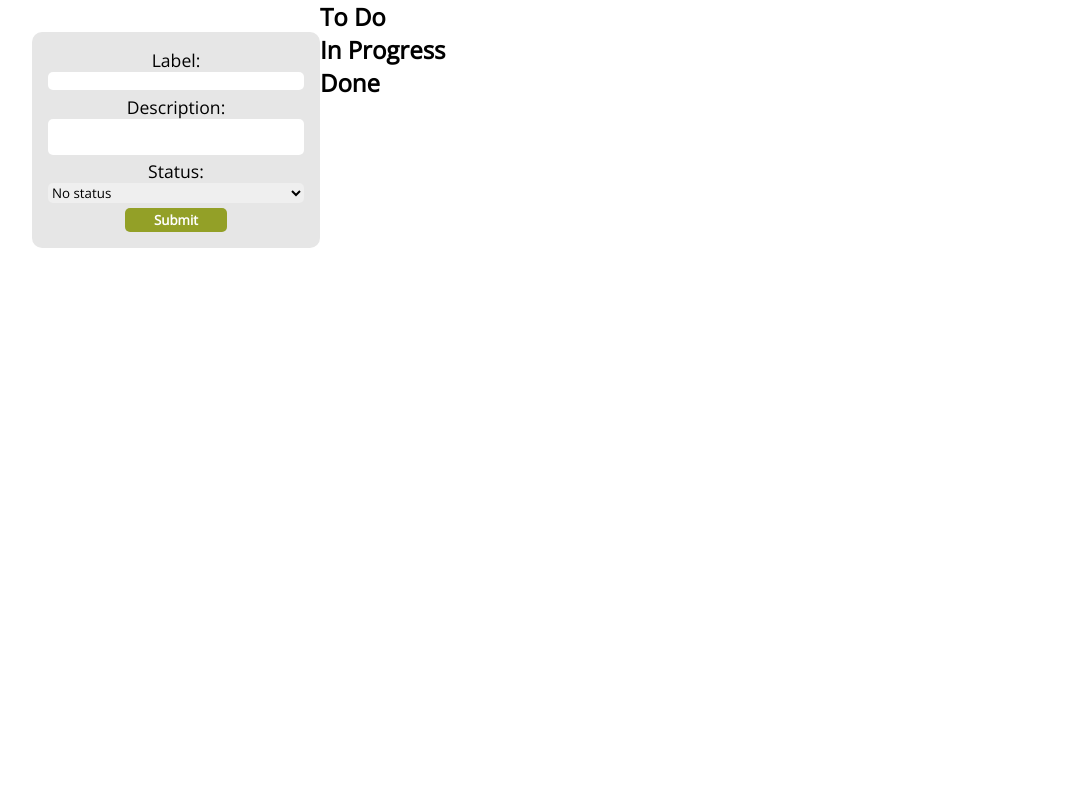
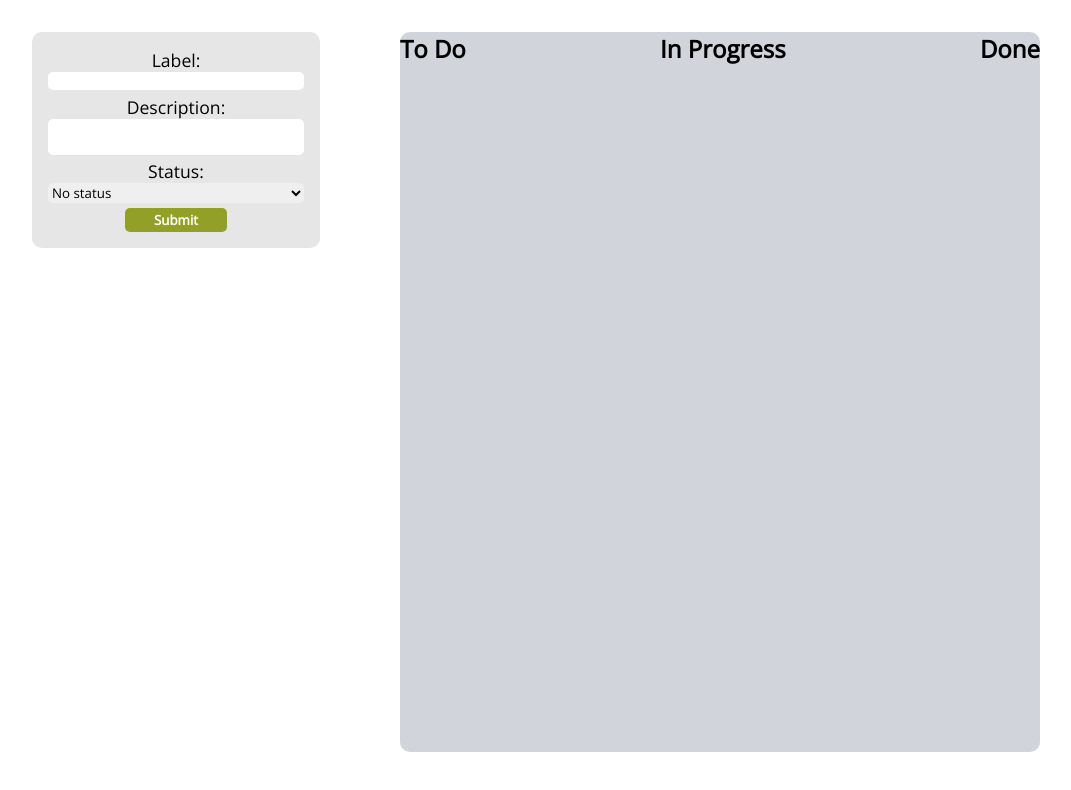
Before and after one commit to mickewasowski/task-manager, a React (Vite) app in the folder task-manager/: page / in a window 1280 px wide. Shown: the top 790 px of the page, without its empty margins (0-1071 px from the left). Built offline with nearby package versions, Linux system fonts and the light colour scheme.

Commit message:
todo list component styling

```diff
--- a/task-manager/src/components/todo-list-component/TodoList.jsx
+++ b/task-manager/src/components/todo-list-component/TodoList.jsx
@@ -2,7 +2,7 @@ import { useSelector } from "react-redux";
 import Initial from "./todo-initial/Initial";
 import TodosInProgress from "./todo-in-progress/TodosInProgress";
 import TodosComplete from "./todo-complete/TodosComplete";
-import {useEffect} from 'react';
+import {Wrapper} from './TodoList.styles';
 
 function TodoList(){
     let allTodos = useSelector(state => state.todo);
@@ -11,11 +11,11 @@ function TodoList(){
     let done = allTodos.filter(x => x.status === 'done');
 
     return(
-        <div>
+        <Wrapper>
             <Initial todos={initial}/>
             <TodosInProgress todos={inProgress}/>
             <TodosComplete todos={done}/>
-        </div>
+        </Wrapper>
     )
 }
 
--- /dev/null
+++ b/task-manager/src/components/todo-list-component/TodoList.styles.jsx
@@ -0,0 +1,12 @@
+import styled from 'styled-components';
+
+export const Wrapper = styled.div`
+    width: 50%;
+    height: 90vh;
+    display: flex;
+    justify-content: space-between;
+    margin-top: 2rem;
+    margin-left: 5rem;
+    background-color: #D1D5DB;
+    border-radius: 10px;
+`
```
